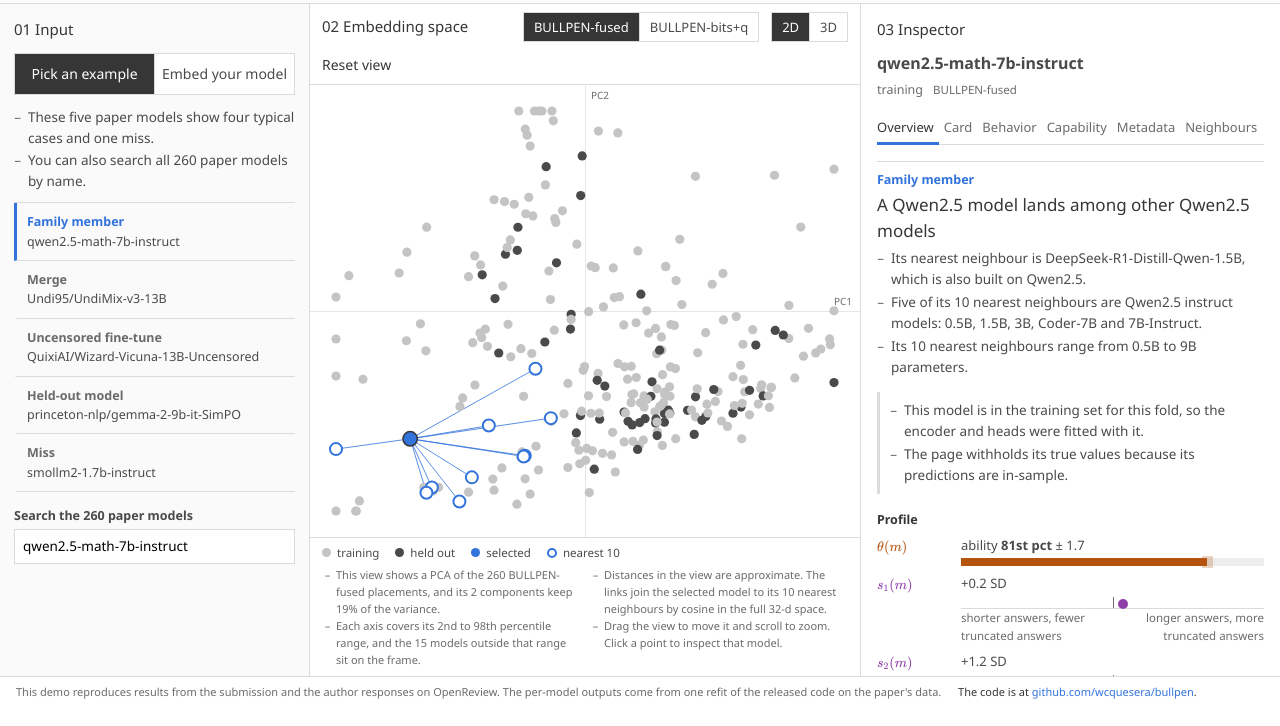
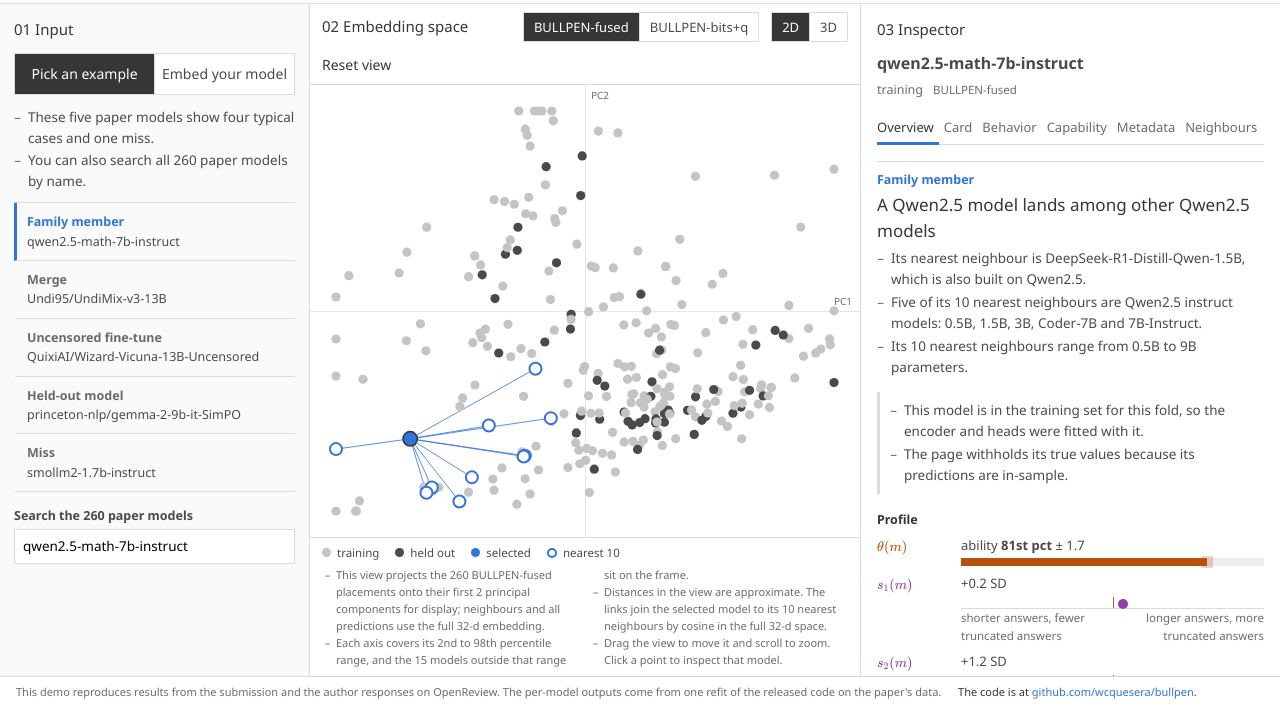
Before and after one commit to wcquesera/bullpen, a plain HTML site: page index.html in a window 1280 px wide. Shown: the part 96-822 px from the top of the page. Drawn offline with Linux system fonts and the light colour scheme; a web font is replaced by a local one.

Commit message:
Overview: describe ε as the per-answer residual; PCA view note

```diff
--- a/index.html
+++ b/index.html
@@ -206,7 +206,7 @@
   <ul class="plain">
     <li>For each pool question, a least-squares fit of the training models' answer embeddings on θ gives
       <span class="tex" data-tex="\htmlClass{v-mu}{\mu(q)}"></span> and <span class="tex" data-tex="\htmlClass{v-theta}{\Lambda(q)}"></span>.</li>
-    <li>The residual <span class="tex" data-tex="e(m,q) - \htmlClass{v-mu}{\mu(q)} - \htmlClass{v-theta}{\Lambda(q)\theta(m)}"></span> holds style and noise.
+    <li>The residual <span class="tex" data-tex="e(m,q) - \htmlClass{v-mu}{\mu(q)} - \htmlClass{v-theta}{\Lambda(q)\theta(m)}"></span> holds style and the per-answer residual ε.
       A PCA of the training models' residuals over all pool questions gives the style axes, and the held-out models are projected onto the same axes.</li>
     <li>The card shows the first <span class="m-nstyle">3</span> axes in SD units of the training models. Each axis is named after the measured text traits it correlates with most.</li>
     <li>Style has no better direction, so the card never ranks a model on an <span class="tex" data-tex="\htmlClass{v-style}{s}"></span> axis.</li>
--- a/js/app.js
+++ b/js/app.js
@@ -110,10 +110,9 @@
     plot.setSelection(zOf(S.sel) ? S.sel : null, neighboursOf(S.sel).map((n) => n.i));
     renderLegend();
     const k = S.mode === "3d" ? 3 : 2;
-    const evr = P.evr.slice(0, k).reduce((a, b) => a + b, 0);
     const clipped = P.coords.filter((c) => plot.isClipped(c, k)).length;
     const lines = [
-      `This view shows a PCA of the 260 ${SPACE_NAME[S.space]} placements, and its ${k} components keep ${(100 * evr).toFixed(0)}% of the variance.`,
+      `This view projects the 260 ${SPACE_NAME[S.space]} placements onto their first ${k} principal components for display; neighbours and all predictions use the full 32-d embedding.`,
       `Each axis covers its 2nd to 98th percentile range, and the ${clipped} models outside that range sit on the frame.`,
       "Distances in the view are approximate. The links join the selected model to its 10 nearest neighbours by cosine in the full 32-d space.",
       TOUCH
```
